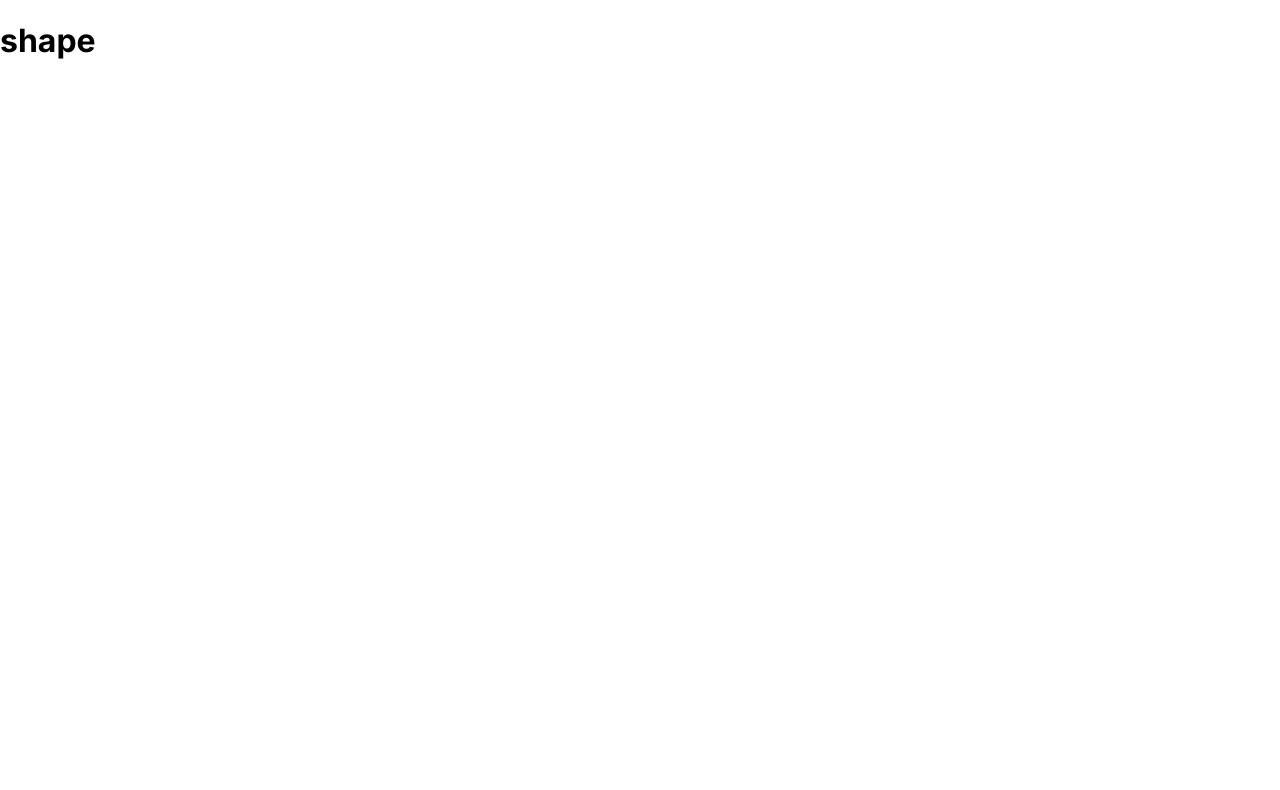
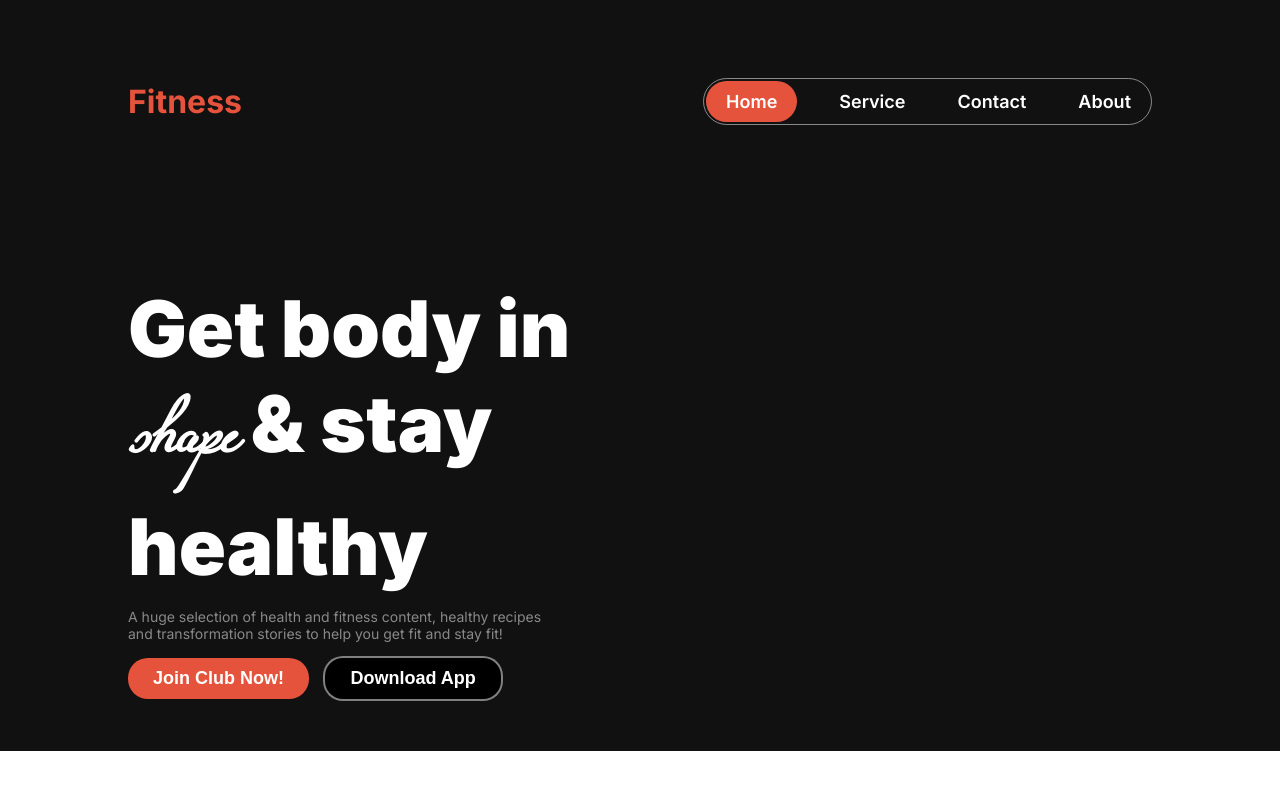
Before and after one commit to shafiul-tonoy/assignment-2, a plain HTML site: page index.html in a window 1280 px wide. Drawn offline with Linux system fonts and the light colour scheme.

Commit message:
aside-1 section added

```diff
--- a/index.html
+++ b/index.html
@@ -7,6 +7,36 @@
     <link rel="stylesheet" href="style.css">
 </head>
 <body>
-    <h1>shape</h1>
+    <section class="header">
+        <nav>
+            <h3>Fitness</h3>
+            <div class="nav-items font-heading3">
+                <ul>
+                    <li id="home">Home</li>
+                    <li>Service</li>
+                    <li>Contact</li>
+                    <li>About</li>
+                </ul>
+            </div>
+        </nav>
+        <div class="header-body">
+            <aside class="aside-1">
+                <h1>
+                    Get body in <br>
+                    <span>shape</span> & stay <br>
+                    healthy
+                </h1>
+                <p class="font-paragraph">
+                    A huge selection of health and fitness content, healthy recipes <br> and transformation stories to help you get fit and stay fit!
+                </p>
+                <button class="font-heading3 btn-1">
+                    Join Club Now!
+                </button>
+                <button class="font-heading3 btn-2">
+                    Download App
+                </button>
+            </aside>
+        </div>
+    </section>
 </body>
 </html>
--- a/style.css
+++ b/style.css
@@ -1,13 +1,117 @@
-@import url('https://fonts.googleapis.com/css2?family=Inter:ital,opsz,wght@0,14..32,100..900;1,14..32,100..900&family=Work+Sans:ital,wght@0,100..900;1,100..900&display=swap');
+@import url("https://fonts.googleapis.com/css2?family=Inter:ital,opsz,wght@0,14..32,100..900;1,14..32,100..900&family=Work+Sans:ital,wght@0,100..900;1,100..900&display=swap");
 
 @font-face {
-    font-family: miama;
-    src: url(./Miama.ttf);
+  font-family: miama;
+  src: url(./fonts/Miama.otf);
+}
+
+:root {
+  --orange: rgb(230, 83, 60);
+  --gray: rgba(255, 255, 255, 0.5);
+  --glass: rgba(255, 255, 255, 0.1);
 }
 
 /* shared styles */
-body{
-    margin: 0px;
-    font-family: "Inter", sans-serif;
-    box-sizing: border-box;
+body {
+  margin: 0px;
+  font-family: "Inter", sans-serif;
+  box-sizing: border-box;
 }
+
+.font-paragraph {
+  font-size: 14px;
+  font-weight: 400;
+  color: rgba(255, 255, 255, 0.5);
+}
+
+.font-heading-paragraph {
+  font-size: 16px;
+  font-weight: 500;
+}
+
+.font-heading2 {
+  font-size: 48px;
+  font-weight: 900;
+}
+
+.font-heading3 {
+  font-size: 18px;
+  font-weight: 600;
+  color: white;
+}
+
+li {
+  list-style: none;
+}
+
+/* header section start */
+.header {
+  background-color: rgb(17, 17, 17);
+  padding-bottom: 50px;
+}
+
+.header > nav {
+  display: flex;
+  justify-content: space-between;
+  align-items: center;
+  width: 80%;
+  margin: 0px auto;
+  padding: 50px 0px;
+}
+
+.nav-items > ul {
+  display: flex;
+  gap: 2rem;
+  border: 1px solid var(--gray);
+  border-radius: 30px;
+  padding: 2px 10px 2px 2px;
+}
+
+.nav-items > ul > li {
+  padding: 10px 10px;
+}
+#home {
+  background-color: var(--orange);
+  border-radius: 30px;
+  padding: 10px 20px;
+}
+
+nav > h3 {
+  color: var(--orange);
+  font-size: 2rem;
+  font-weight: 800px;
+}
+
+.header-body {
+  display: flex;
+  justify-content: space-between;
+  gap: 10px;
+  align-items: center;
+  width: 80%;
+  margin: 0px auto;
+}
+
+.aside-1 > h1 {
+  font-size: 78px;
+  font-weight: 900;
+  color: white;
+  margin-bottom: 10px;
+}
+.aside-1 > h1 > span {
+  font-family: "miama";
+}
+
+.btn-1 {
+  border: none;
+  border-radius: 20px;
+  padding: 10px 25px;
+  background-color: var(--orange);
+  margin-right: 10px;
+}
+
+.btn-2 {
+  background-color: black;
+  border: 2px solid var(--gray);
+  border-radius: 20px;
+  padding: 10px 25px;
+}
```
Also changed, not shown: fonts/Miama.otf (renamed from Miama.otf), fonts/Miama.ttf (renamed from Miama.ttf).
